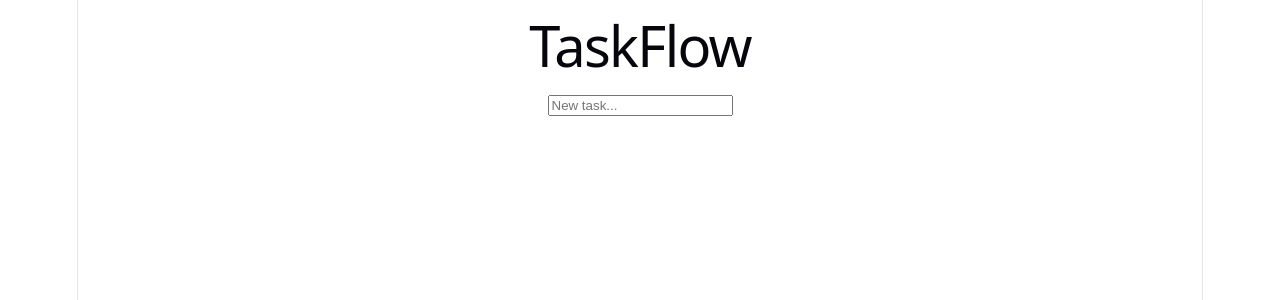
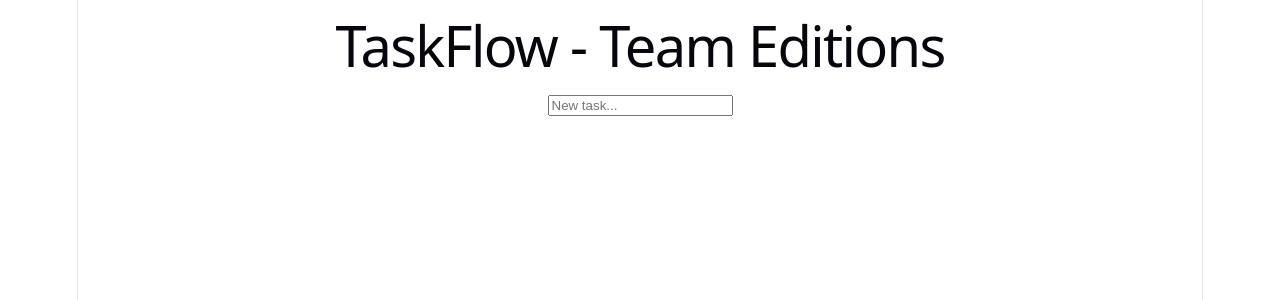
Before and after one commit to Suganthanaadhi/taskflow, a React (Vite) app: page / in a window 1280 px wide. Shown: the top 300 px of the page. Built offline with nearby package versions, Linux system fonts and the light colour scheme.

Commit message:
fix: update title to Team Edition (#2)
* fix: update title to Team Edition

* fix: update title to Team Edition

---------

Co-authored-by: Suganthan <suganthaadhi@gmail.com>

```diff
--- a/src/App.jsx
+++ b/src/App.jsx
@@ -7,7 +7,7 @@ function App() {
 
   return (
     <div className="App">
-      <h1>TaskFlow</h1>
+<h1>TaskFlow - Team Editions</h1>
       <input
         type="text"
         value={input}
```
